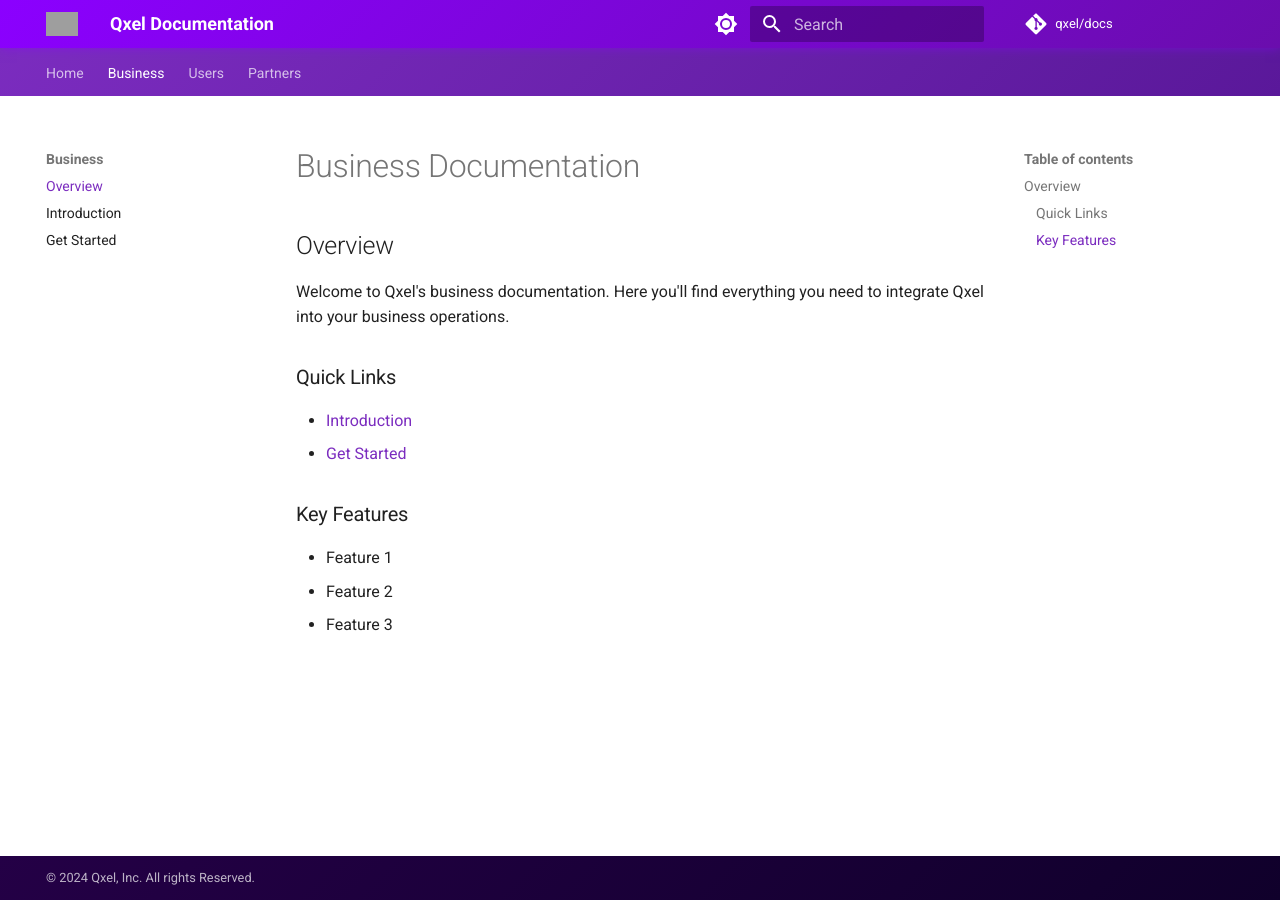
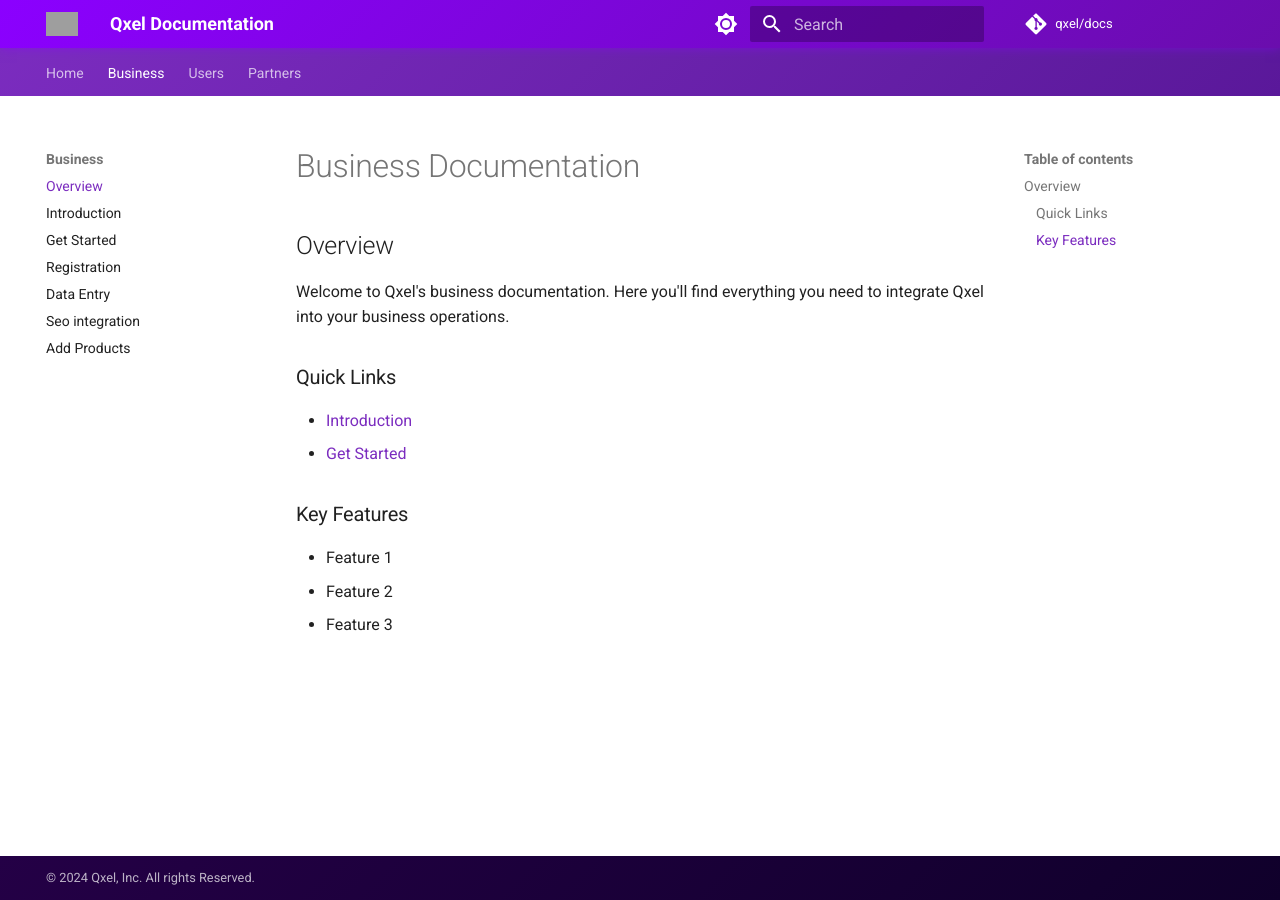
Before and after one commit to qxel/docs, an MkDocs documentation site: the page built from docs/business/index.md, in a window 1280 px wide. Built offline with MkDocs 1.6.1 and Material for MkDocs 9.7.7, drawn with Linux system fonts in a browser that asks for light colours; comment, search, counter and statistics services are not loaded; grey boxes are pictures that could not be loaded.

Commit message:
Update mkdocs.yml

```diff
--- a/mkdocs.yml
+++ b/mkdocs.yml
@@ -11,6 +11,10 @@ nav:
     - Overview: business/index.md
     - Introduction: business/introduction.md
     - Get Started: business/get-started.md
+    - Registration: business/registration.md
+    - Data Entry: business/data_entry.md
+    - Seo integration: business/seo_integration.md
+    - Add Products: business/add_products.md
   - Users:
     - Overview: users/index.md
     - Introduction: users/introduction.md
```
